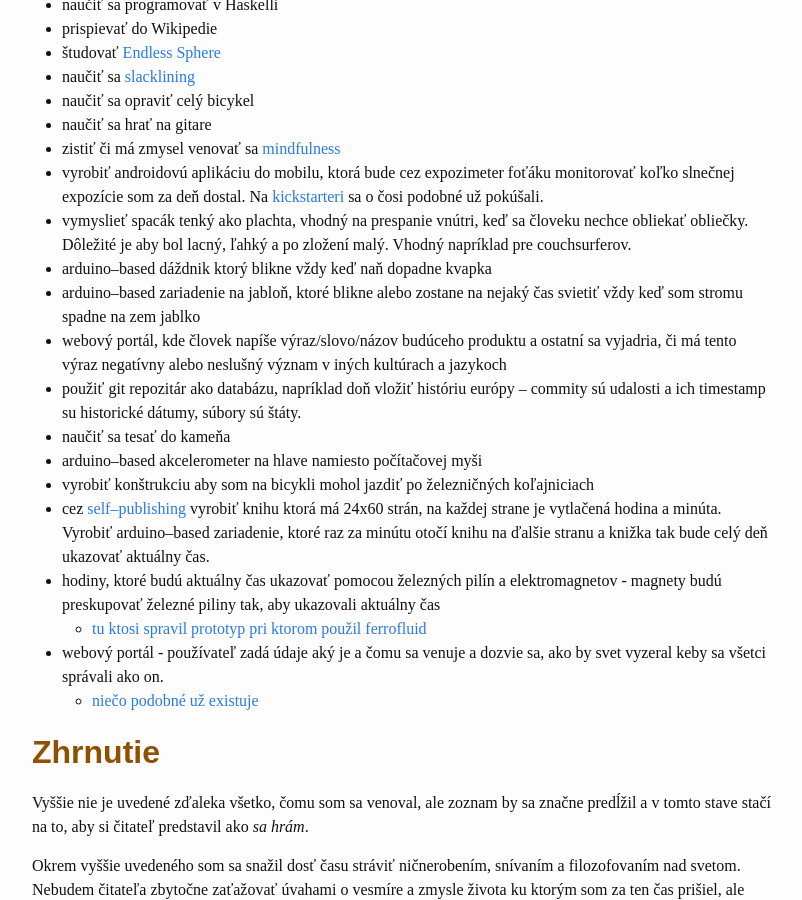
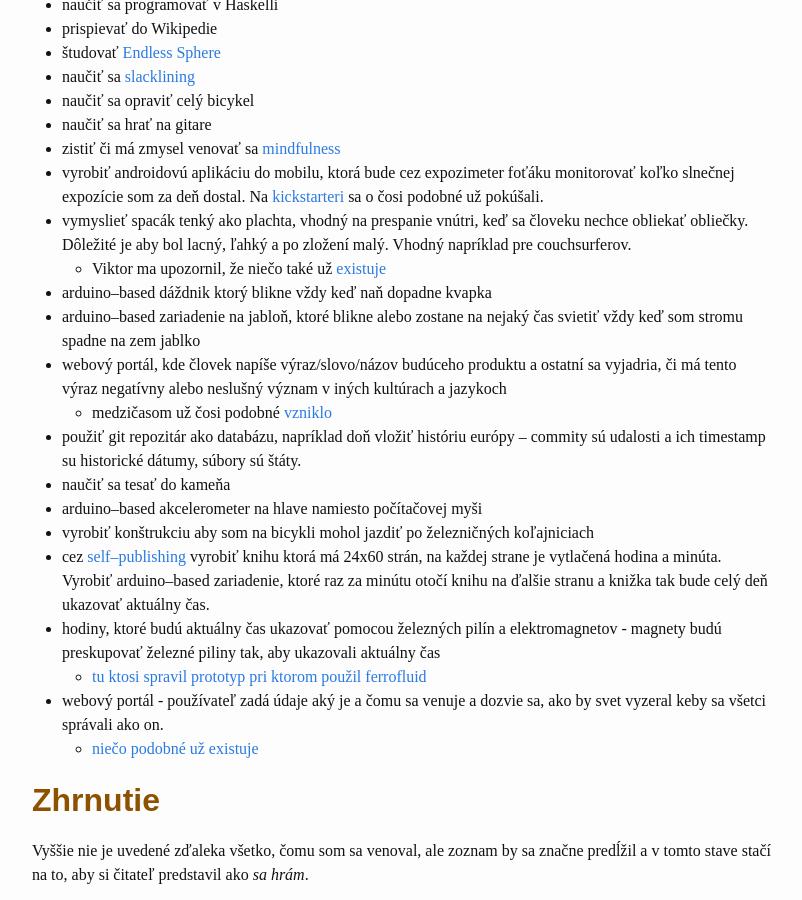
Before and after one commit to Laserworks/diy, a Jekyll site: the page built from _posts/2015-09-04-six-months-creative-leisure-time.markdown, in a window 1280 px wide and 900 px high, scrolled down 2238 px. Shown: the whole window, without its empty margins (238-1040 px from the left). Built offline with Jekyll 4.4.1, drawn with Linux system fonts in a browser that asks for light colours; comment, search, counter and statistics services are not loaded.

Commit message:
update creative-leisure-time

```diff
--- a/_posts/2015-09-04-six-months-creative-leisure-time.markdown
+++ b/_posts/2015-09-04-six-months-creative-leisure-time.markdown
@@ -70,9 +70,11 @@
 * zistiť či má zmysel venovať sa [mindfulness](https://en.wikipedia.org/wiki/Mindfulness)
 * vyrobiť androidovú aplikáciu do mobilu, ktorá bude cez expozimeter foťáku monitorovať koľko slnečnej expozície som za deň dostal. Na [kickstarteri](https://www.kickstarter.com/projects/342933744/violet-optimize-your-sun-experience?ref=category) sa o čosi podobné už pokúšali.
 * vymyslieť spacák tenký ako plachta, vhodný na prespanie vnútri, keď sa človeku nechce obliekať obliečky. Dôležité je aby bol lacný, ľahký a po zložení malý. Vhodný napríklad pre couchsurferov.
+	* Viktor ma upozornil, že niečo také už [existuje](http://www.seatosummit.com/travel-and-sleeping-bag-liners/)
 * arduino--based dáždnik ktorý blikne vždy keď naň dopadne kvapka
 * arduino--based zariadenie na jabloň, ktoré blikne alebo zostane na nejaký čas svietiť vždy keď som stromu spadne na zem jablko
 * webový portál, kde človek napíše výraz/slovo/názov budúceho produktu a ostatní sa vyjadria, či má tento výraz negatívny alebo neslušný význam v iných kultúrach a jazykoch
+	* medzičasom už čosi podobné [vzniklo](http://wordsafety.com/)
 * použiť git repozitár ako databázu, napríklad doň vložiť históriu európy -- commity sú udalosti a ich timestamp su historické dátumy, súbory sú štáty.
 * naučiť sa tesať do kameňa
 * arduino--based akcelerometer na hlave namiesto počítačovej myši
```
